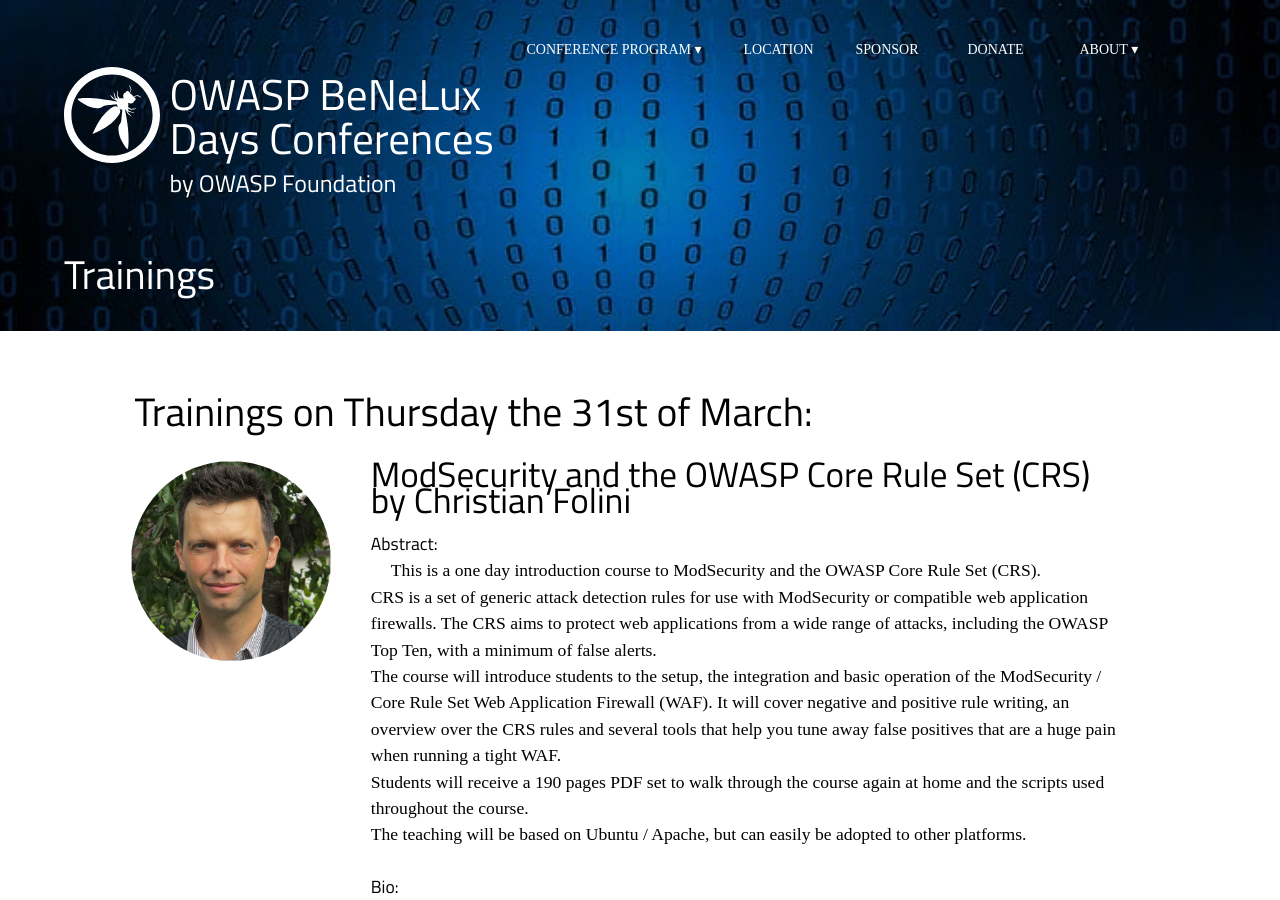
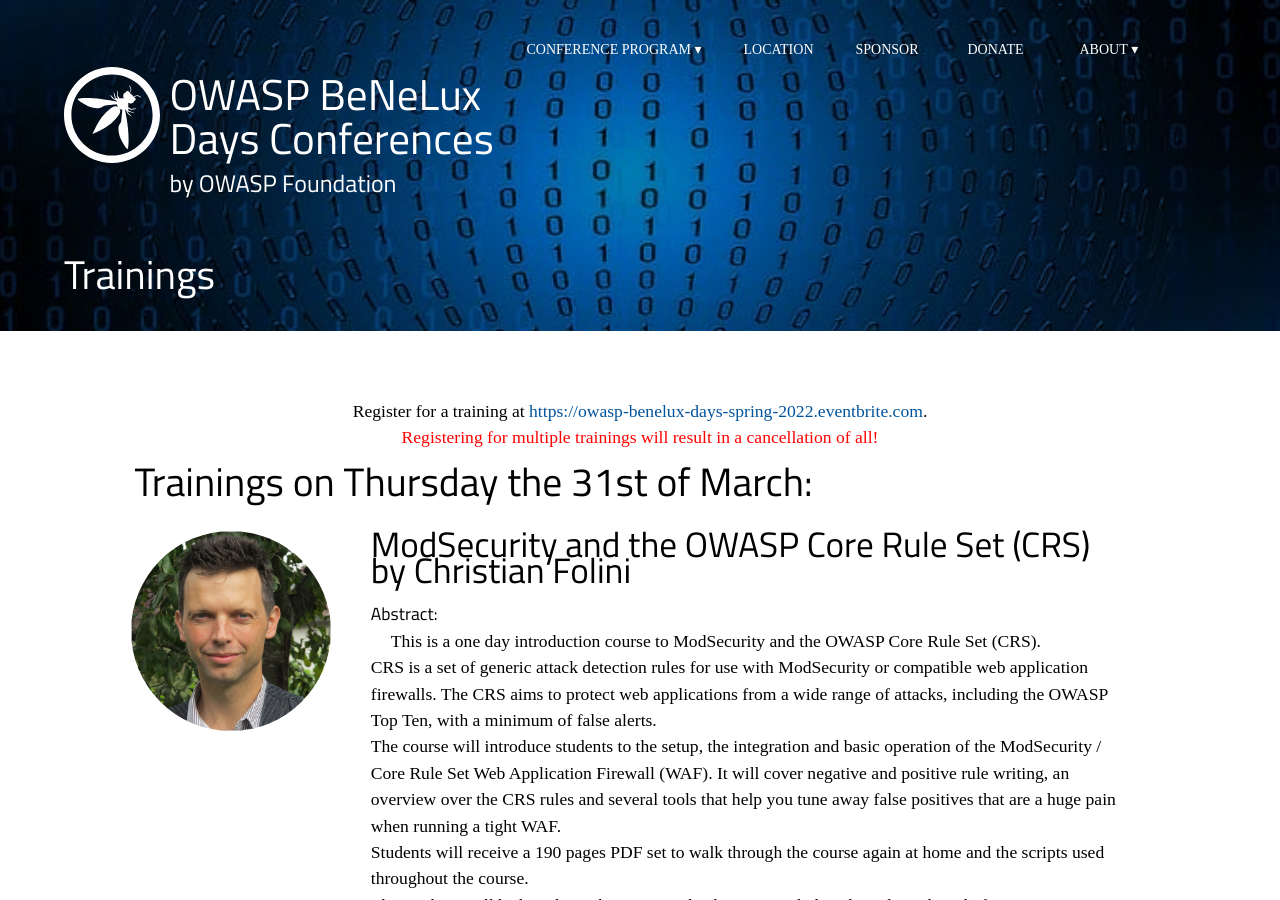
Before and after one commit to dm-17/Owasp-BeNeLux-Days-2021, a Jekyll site: the page built from program/training.md, in a window 1280 px wide and 900 px high. Built offline with Jekyll 4.4.1, drawn with Linux system fonts in a browser that asks for light colours; some web fonts are replaced.

Commit message:
Registration link added to trainings page

```diff
--- a/program/training.md
+++ b/program/training.md
@@ -1,6 +1,13 @@
 ---
 title: Trainings
 ---
+
+<div align=center>
+  <p>
+    Register for a training at <a href="https://owasp-benelux-days-spring-2022.eventbrite.com">https://owasp-benelux-days-spring-2022.eventbrite.com</a>.<br/>
+    <font color="#FF0000;">Registering for multiple trainings will result in a cancellation of all!</font>
+  </p>
+</div>
 
 <div class="keynote-full">
 
```
